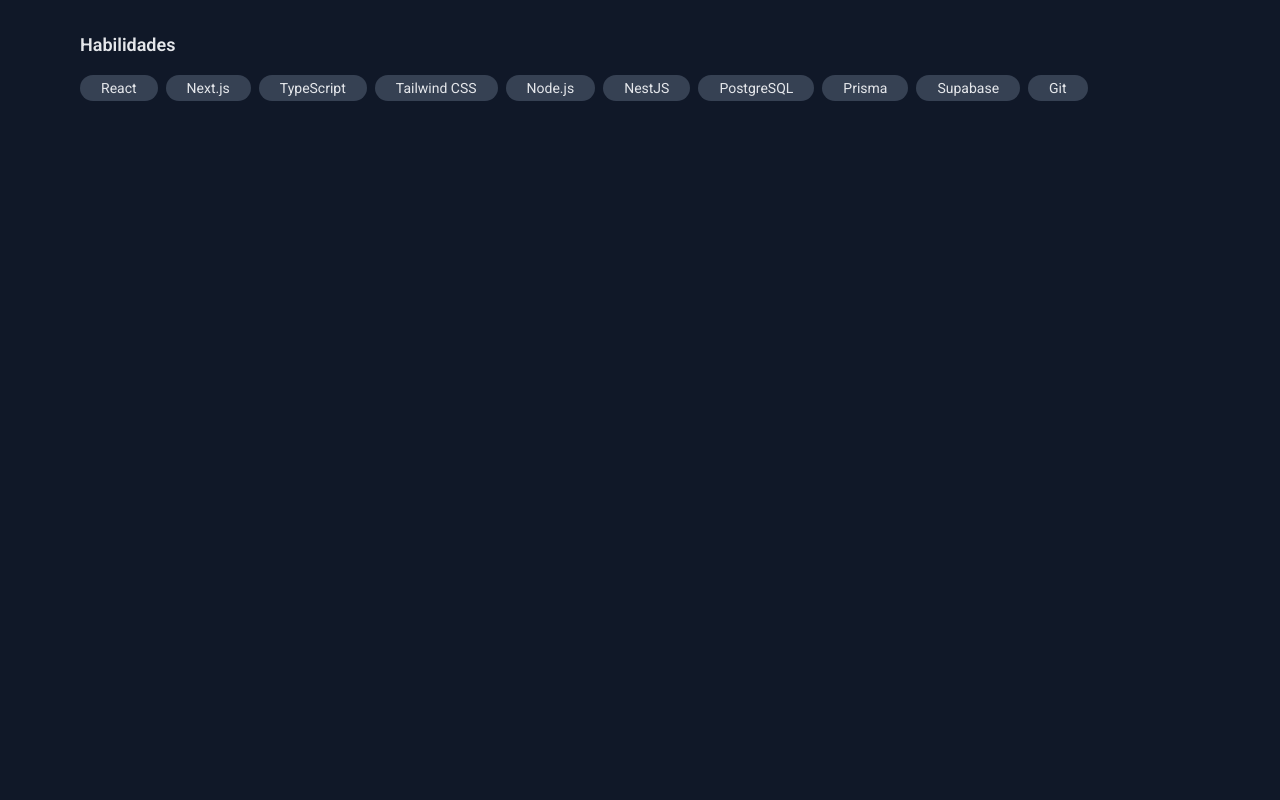
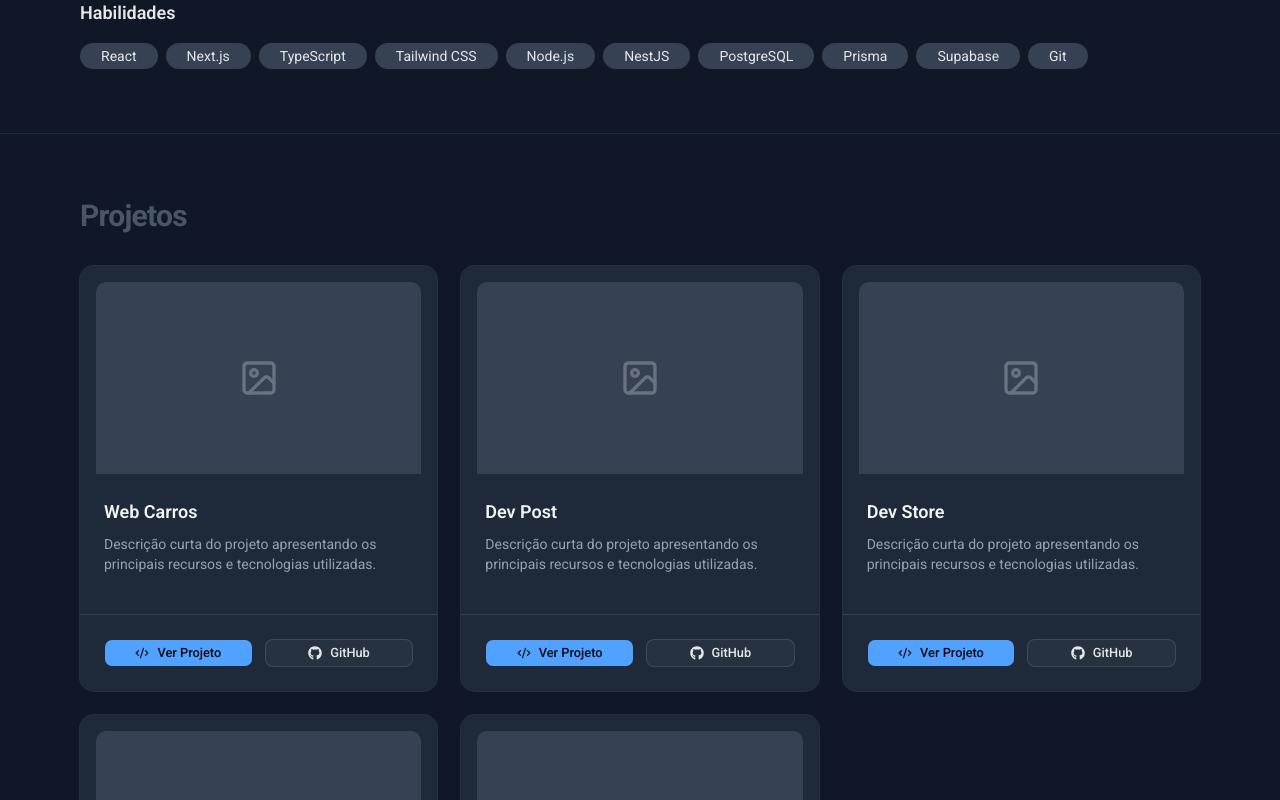
Before and after one commit to devsouza87/portfolio, a Next.js app: page / in a window 1280 px wide. Shown: the part 340-1140 px from the top of the page. Before the commit the page ends 800 px from the top, so only its background shows below. Built offline with nearby package versions, Linux system fonts and the light colour scheme.

Commit message:
adiciona o componente projects section com cards mocados

```diff
--- a/package.json
+++ b/package.json
@@ -16,6 +16,7 @@
     "next": "16.3.8",
     "react": "19.2.8",
     "react-dom": "19.2.8",
+    "react-icons": "^5.7.0",
     "shadcn": "^4.21.1",
     "tw-animate-css": "^1.4.0"
   },
--- a/src/app/page.tsx
+++ b/src/app/page.tsx
@@ -1,11 +1,13 @@
 import { AboutSection } from "@/components/AboutSection";
 import { NavBar } from "@/components/NavBar";
+import { ProjectsSection } from "@/components/ProjectsSection";
 
 export default function Home() {
   return (
     <>
       <NavBar />
       <AboutSection />
+      <ProjectsSection />
     </>
   );
 }
--- a/src/components/AboutSection.tsx
+++ b/src/components/AboutSection.tsx
@@ -15,7 +15,7 @@
 
 export function AboutSection() {
   return (
-    <section id="about" className="py-16 md:py-24">
+    <section id="about" className="py-16">
       <div className="container mx-auto max-w-6xl px-4">
         <h2 className="text-gray-600 text-2xl font-bold tracking-tight md:text-3xl">
           Sobre
--- /dev/null
+++ b/src/components/ProjectsSection.tsx
@@ -0,0 +1,123 @@
+import { CodeXml, ImageIcon } from "lucide-react";
+import { FaGithub } from "react-icons/fa";
+import {
+  Card,
+  CardContent,
+  CardDescription,
+  CardFooter,
+  CardHeader,
+  CardTitle,
+} from "./ui/card";
+import { Button } from "./ui/button";
+
+const projects = [
+  {
+    id: 1,
+    title: "Web Carros",
+    description:
+      "Descrição curta do projeto apresentando os principais recursos e tecnologias utilizadas.",
+    liveUrl: "https://seu-projeto-1.vercel.app",
+    githubUrl: "https://github.com/seu-usuario/projeto-1",
+  },
+  {
+    id: 2,
+    title: "Dev Post",
+    description:
+      "Descrição curta do projeto apresentando os principais recursos e tecnologias utilizadas.",
+    liveUrl: "https://seu-projeto-2.vercel.app",
+    githubUrl: "https://github.com/seu-usuario/projeto-2",
+  },
+  {
+    id: 3,
+    title: "Dev Store",
+    description:
+      "Descrição curta do projeto apresentando os principais recursos e tecnologias utilizadas.",
+    liveUrl: "https://seu-projeto-3.vercel.app",
+    githubUrl: "https://github.com/seu-usuario/projeto-3",
+  },
+  {
+    id: 4,
+    title: "Dev Stock",
+    description:
+      "Descrição curta do projeto apresentando os principais recursos e tecnologias utilizadas.",
+    liveUrl: "https://seu-projeto-3.vercel.app",
+    githubUrl: "https://github.com/seu-usuario/projeto-3",
+  },
+  {
+    id: 5,
+    title: "Elas por ai",
+    description:
+      "Descrição curta do projeto apresentando os principais recursos e tecnologias utilizadas.",
+    liveUrl: "https://seu-projeto-3.vercel.app",
+    githubUrl: "https://github.com/seu-usuario/projeto-3",
+  },
+];
+
+export function ProjectsSection() {
+  return (
+    <section id="projects" className="py-16 border-t border-gray-800">
+      <div className="container mx-auto max-w-6xl px-4">
+        <h2 className="text-gray-600 text-2xl font-bold tracking-tight md:text-3xl mb-8">
+          Projetos
+        </h2>
+
+        <div className="grid grid-cols-1 md:grid-cols-3 gap-6">
+          {projects.map((project) => (
+            <Card
+              key={project.id}
+              className="border-gray-800 bg-gray-800 text-gray-100 flex flex-col justify-between"
+            >
+              <div>
+                <CardHeader>
+                  <div className="flex h-48 w-full items-center justify-center rounded-t-lg bg-gray-700">
+                    <ImageIcon className="h-10 w-10 text-gray-500" />
+                  </div>
+                </CardHeader>
+
+                <CardContent className="p-6">
+                  <CardTitle className="text-lg font-semibold text-gray-100">
+                    {project.title}
+                  </CardTitle>
+                  <CardDescription className="mt-2 text-sm text-gray-400">
+                    {project.description}
+                  </CardDescription>
+                </CardContent>
+              </div>
+              <CardFooter className="p-6 flex gap-3 bg-gray-800">
+                <Button
+                  size="sm"
+                  className="flex-1 bg-blue-400 text-gray-950 hover:bg-blue-300"
+                >
+                  <a
+                    href={project.liveUrl}
+                    target="_blank"
+                    rel="noopener noreferrer"
+                    className="flex items-center justify-center gap-2"
+                  >
+                    <CodeXml className="h-32 w-32" />
+                    Ver Projeto
+                  </a>
+                </Button>
+                <Button
+                  size="sm"
+                  variant="outline"
+                  className="flex-1 border-gray-700 bg-transparent text-gray-200 hover:bg-gray-800"
+                >
+                  <a
+                    href={project.githubUrl}
+                    target="_blank"
+                    rel="noopener noreferrer"
+                    className="flex items-center justify-center gap-2"
+                  >
+                    <FaGithub />
+                    GitHub
+                  </a>
+                </Button>
+              </CardFooter>
+            </Card>
+          ))}
+        </div>
+      </div>
+    </section>
+  );
+}
--- /dev/null
+++ b/src/components/ui/card.tsx
@@ -0,0 +1,102 @@
+import * as React from "react"
+import { cn } from "cn"
+
+function Card({
+  className,
+  size = "default",
+  ...props
+}: React.ComponentProps<"div"> & { size?: "default" | "sm" }) {
+  return (
+    <div
+      data-slot="card"
+      data-size={size}
+      className={cn(
+        "group/card flex flex-col gap-(--card-spacing) overflow-hidden rounded-xl bg-card py-(--card-spacing) text-sm text-card-foreground ring-1 ring-foreground/10 [--card-spacing:--spacing(4)] has-data-[slot=card-footer]:pb-0 has-[>img:first-child]:pt-0 data-[size=sm]:[--card-spacing:--spacing(3)] data-[size=sm]:has-data-[slot=card-footer]:pb-0 *:[img:first-child]:rounded-t-xl *:[img:last-child]:rounded-b-xl",
+        className
+      )}
+      {...props}
+    />
+  )
+}
+
+function CardHeader({ className, ...props }: React.ComponentProps<"div">) {
+  return (
+    <div
+      data-slot="card-header"
+      className={cn(
+        "group/card-header @container/card-header grid auto-rows-min items-start gap-1 rounded-t-xl px-(--card-spacing) has-data-[slot=card-action]:grid-cols-[1fr_auto] has-data-[slot=card-description]:grid-rows-[auto_auto] [.border-b]:pb-(--card-spacing)",
+        className
+      )}
+      {...props}
+    />
+  )
+}
+
+function CardTitle({ className, ...props }: React.ComponentProps<"div">) {
+  return (
+    <div
+      data-slot="card-title"
+      className={cn(
+        "font-heading text-base leading-snug font-medium group-data-[size=sm]/card:text-sm",
+        className
+      )}
+      {...props}
+    />
+  )
+}
+
+function CardDescription({ className, ...props }: React.ComponentProps<"div">) {
+  return (
+    <div
+      data-slot="card-description"
+      className={cn("text-sm text-muted-foreground", className)}
+      {...props}
+    />
+  )
+}
+
+function CardAction({ className, ...props }: React.ComponentProps<"div">) {
+  return (
+    <div
+      data-slot="card-action"
+      className={cn(
+        "col-start-2 row-span-2 row-start-1 self-start justify-self-end",
+        className
+      )}
+      {...props}
+    />
+  )
+}
+
+function CardContent({ className, ...props }: React.ComponentProps<"div">) {
+  return (
+    <div
+      data-slot="card-content"
+      className={cn("px-(--card-spacing)", className)}
+      {...props}
+    />
+  )
+}
+
+function CardFooter({ className, ...props }: React.ComponentProps<"div">) {
+  return (
+    <div
+      data-slot="card-footer"
+      className={cn(
+        "flex items-center rounded-b-xl border-t bg-muted/50 p-(--card-spacing)",
+        className
+      )}
+      {...props}
+    />
+  )
+}
+
+export {
+  Card,
+  CardHeader,
+  CardFooter,
+  CardTitle,
+  CardAction,
+  CardDescription,
+  CardContent,
+}
```
Also changed, not shown: 1 other file (tests, documents, lock files or other folders).
